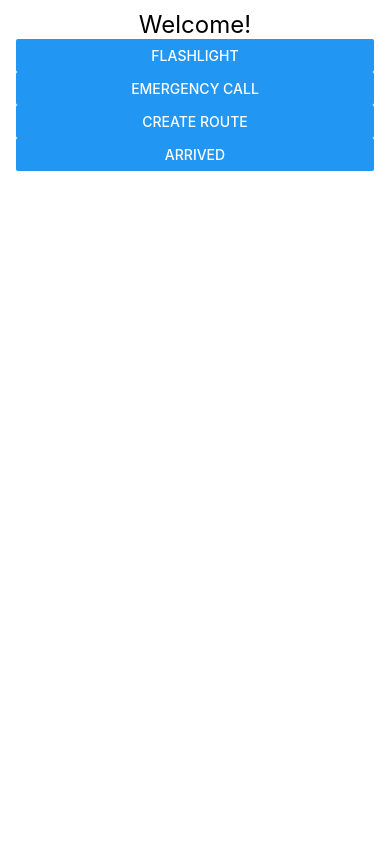
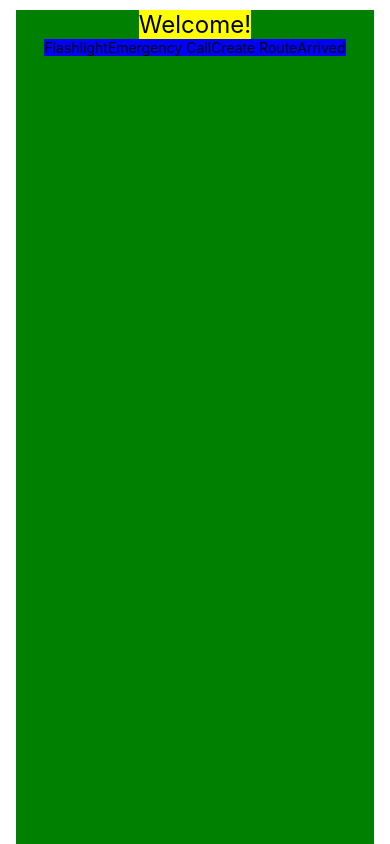
Before and after one commit to Leundai/SafeFriend, a React Native app: screen / in a window 390 px wide. Built offline with nearby package versions, Linux system fonts and the light colour scheme.

Commit message:
Updated elemnets to TouchableOpacity

```diff
--- a/app/components/Main/MainButtons.js
+++ b/app/components/Main/MainButtons.js
@@ -1,42 +1,41 @@
 import React from 'react';
-import {Component, Button, View} from 'react-native';
+import {Text, TouchableOpacity, View} from 'react-native';
 import styles from '~/../../app/styles/MainStyles';
 
 export default function MainButtons() {
   return (
     <React.Fragment>
       <View style={styles.flexButtons}>
-        <Button
-          style={styles.largeButton}
-          onPress={flashLight()}
-          title="Flashlight"
-        />
-        <Button
-          style={styles.largeButton}
-          onPress={emergencyCall()}
-          title="Emergency Call"
-        />
-      </View>
-      <View style={styles.flexButtons}>
-        <Button
-          style={styles.largeButton}
-          onPress={route()}
-          title="Create Route"
-        />
-        <Button
-          style={styles.largeButton}
-          onPress={arrived()}
-          title="Arrived"
-        />
+        <TouchableOpacity style={styles.largeButton} onPress={flashLight()}>
+          <Text>Flashlight</Text>
+        </TouchableOpacity>
+        {/*Hello*/ }
+        <TouchableOpacity style={styles.largeButton} onPress={emergencyCall()}>
+          <Text>Emergency Call</Text>
+        </TouchableOpacity>
+        <TouchableOpacity style={styles.largeButton} onPress={route()}>
+          <Text>Create Route</Text>
+        </TouchableOpacity>
+        <TouchableOpacity style={styles.largeButton} onPress={arrived()}>
+          <Text>Arrived</Text>
+        </TouchableOpacity>
       </View>
     </React.Fragment>
   );
 }
 
-function flashLight() {}
+function flashLight() {
+  console.log('Light On');
+}
 
-function emergencyCall() {}
+function emergencyCall() {
+  console.log('Calling');
+}
 
-function route() {}
+function route() {
+  console.log('Making a path');
+}
 
-function arrived() {}
+function arrived() {
+  console.log('Arrived!');
+}
--- a/app/styles/MainStyles.js
+++ b/app/styles/MainStyles.js
@@ -2,21 +2,23 @@ import {StyleSheet} from 'react-native';
 
 export default StyleSheet.create({
   header: {
+    backgroundColor: 'yellow',
     fontSize: 24,
-    alignSelf: 'center',
-    position: 'relative',
   },
   safeContainer: {
+    backgroundColor: 'green',
+    alignItems: 'center',
+    flex: 1,
     marginHorizontal: 16,
     marginTop: 10,
   },
   largeButton: {
-    backgroundColor: 'white',
-    borderRadius: 10,
+    backgroundColor: 'blue',
   },
   flexButtons: {
-    flex: 1,
-    flexDirection: 'column',
-    justifyContent: 'space-between',
+    backgroundColor: 'red',
+    flexDirection: 'row',
+    justifyContent: 'center',
+    alignItems: 'center',
   },
 });
```
